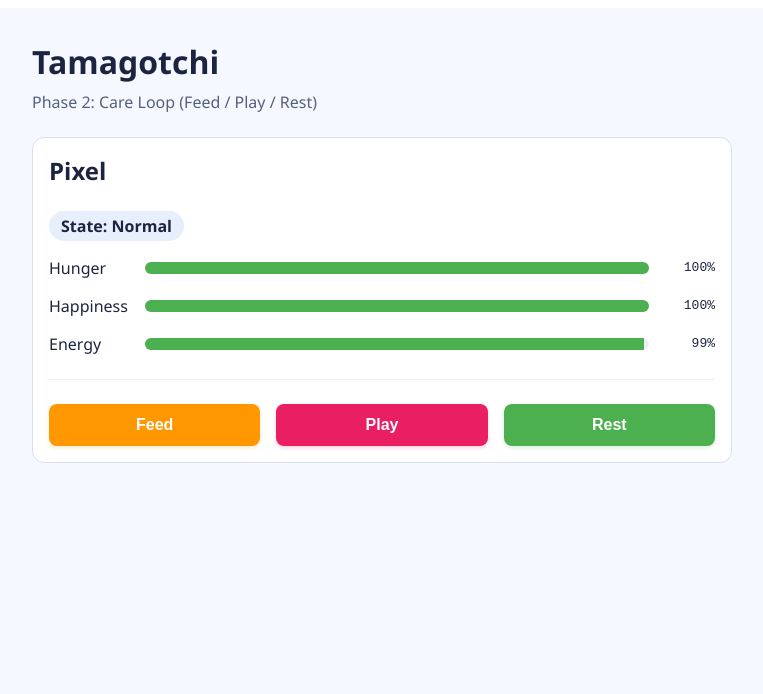
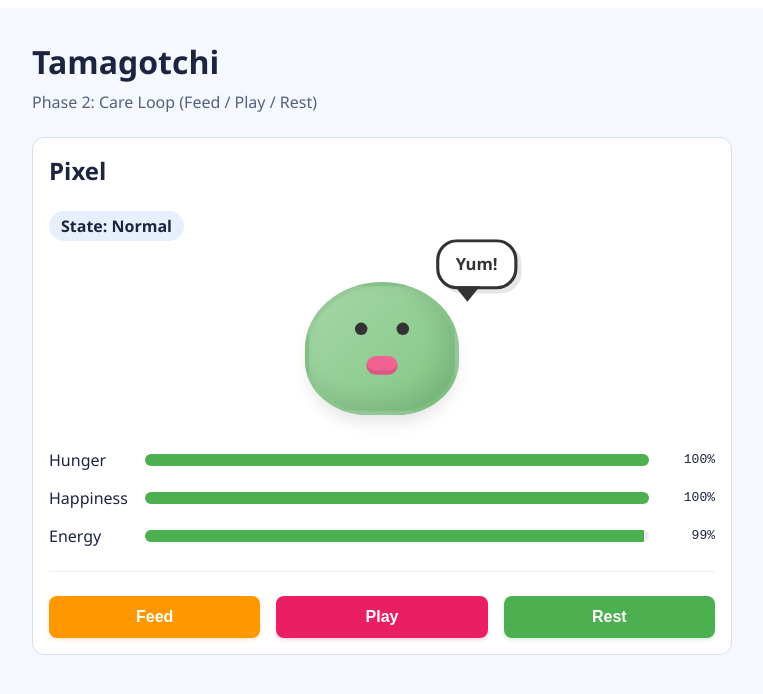
Before and after one commit to aldrinm/tamagotchi, an Angular app: page / in a window 1280 px wide. Both pictures are taken after a click on the button "Feed". Shown: the top 694 px of the page, without its empty margins (258-1021 px from the left). Built offline with nearby package versions, Linux system fonts and the light colour scheme.

Commit message:
feat: implement Phase 4 personal touches with CSS blob and reactions

```diff
--- a/src/app/app.css
+++ b/src/app/app.css
@@ -143,3 +143,133 @@ header p {
   background: #388e3c;
   box-shadow: 0 4px 8px rgba(76, 175, 80, 0.3);
 }
+
+/* Pet Blob Styles */
+.pet-blob {
+  position: relative;
+  width: 140px;
+  height: 120px;
+  margin: 2rem auto;
+  border-radius: 55% 55% 45% 45%;
+  display: flex;
+  flex-direction: column;
+  align-items: center;
+  justify-content: center;
+  transition: all 0.5s cubic-bezier(0.4, 0, 0.2, 1);
+  animation: breathe 3s ease-in-out infinite;
+  box-shadow:
+    inset -10px -10px 20px rgba(0, 0, 0, 0.1),
+    0 10px 15px -3px rgba(0, 0, 0, 0.1);
+  border: 4px solid rgba(0, 0, 0, 0.05);
+}
+
+@keyframes breathe {
+  0%, 100% { transform: scale(1); }
+  50% { transform: scale(1.05) translateY(-5px); }
+}
+
+.state-normal { background: linear-gradient(135deg, #a5d6a7, #81c784); }
+.state-sick { background: linear-gradient(135deg, #fff59d, #fff176); }
+.state-evolved { background: linear-gradient(135deg, #90caf9, #64b5f6); }
+
+/* Eyes */
+.eyes {
+  display: flex;
+  gap: 28px;
+  margin-bottom: 20px;
+  transition: all 0.3s ease;
+}
+
+.eye {
+  width: 12px;
+  height: 12px;
+  background: #333;
+  border-radius: 50%;
+  transition: all 0.2s ease;
+}
+
+.eyes-happy .eye {
+  width: 16px;
+  height: 8px;
+  border-radius: 20px 20px 0 0;
+  background: transparent;
+  border: 4px solid #333;
+  border-bottom: 0;
+  transform: translateY(2px);
+}
+
+.eyes-closed .eye {
+  width: 16px;
+  height: 4px;
+  border-radius: 2px;
+  background: #333;
+  transform: translateY(4px);
+}
+
+/* Mouth */
+.mouth {
+  width: 24px;
+  height: 12px;
+  border-radius: 0 0 12px 12px;
+  border: 4px solid #333;
+  border-top: 0;
+  transition: all 0.3s ease;
+}
+
+.mouth-yum {
+  width: 30px;
+  height: 18px;
+  border-radius: 20px;
+  background: #f06292;
+  border: none;
+  box-shadow: inset 0 -4px rgba(0,0,0,0.1);
+}
+
+.mouth-zzz {
+  width: 10px;
+  height: 10px;
+  border-radius: 50%;
+  border: 4px solid #333;
+}
+
+.mouth-open {
+  width: 24px;
+  height: 24px;
+  border-radius: 50%;
+  border: 4px solid #333;
+}
+
+/* Reaction Bubble */
+.bubble {
+  position: absolute;
+  top: -45px;
+  right: -60px;
+  background: white;
+  padding: 10px 16px;
+  border-radius: 20px;
+  border: 3px solid #333;
+  font-weight: 800;
+  font-size: 1rem;
+  color: #333;
+  animation: bubble-pop 0.4s cubic-bezier(0.175, 0.885, 0.32, 1.275);
+  box-shadow: 4px 4px 0 rgba(0,0,0,0.1);
+  white-space: nowrap;
+  z-index: 10;
+}
+
+.bubble::after {
+  content: '';
+  position: absolute;
+  bottom: -15px;
+  left: 15px;
+  width: 0;
+  height: 0;
+  border-left: 12px solid transparent;
+  border-right: 12px solid transparent;
+  border-top: 15px solid #333;
+}
+
+@keyframes bubble-pop {
+  from { transform: scale(0) rotate(-10deg) translateY(20px); opacity: 0; }
+  to { transform: scale(1) rotate(5deg) translateY(0); opacity: 1; }
+}
--- a/src/app/app.html
+++ b/src/app/app.html
@@ -7,6 +7,17 @@
   <section class="pet-card" aria-label="Pet area">
     <h2>{{ pet.name }}</h2>
     <p class="state-indicator" aria-label="Current pet state">State: {{ state }}</p>
+
+    <div class="pet-blob" [class]="'state-' + state.toLowerCase()" aria-hidden="true">
+      <div class="eyes" [class]="'eyes-' + eyeState()">
+        <div class="eye left"></div>
+        <div class="eye right"></div>
+      </div>
+      <div class="mouth" [class]="'mouth-' + mouthState()"></div>
+      @if (reactionText()) {
+        <div class="bubble">{{ reactionText() }}</div>
+      }
+    </div>
 
     <ul class="vitals" aria-label="Pet vitals">
       <li>
--- a/src/app/app.ts
+++ b/src/app/app.ts
@@ -1,4 +1,4 @@
-import { Component, inject, OnInit, OnDestroy } from '@angular/core';
+import { Component, inject, OnInit, OnDestroy, signal } from '@angular/core';
 import { GameService } from './game.service';
 import { TICK_INTERVAL_SECONDS } from './game.constants';
 
@@ -11,6 +11,12 @@ import { TICK_INTERVAL_SECONDS } from './game.constants';
 export class App implements OnInit, OnDestroy {
   protected readonly gameService = inject(GameService);
   private tickInterval?: any;
+  private reactionTimeout?: any;
+
+  // Reaction states
+  protected readonly reactionText = signal<string>('');
+  protected readonly eyeState = signal<'normal' | 'happy' | 'closed'>('normal');
+  protected readonly mouthState = signal<'normal' | 'yum' | 'zzz' | 'open'>('normal');
 
   ngOnInit(): void {
     this.tickInterval = setInterval(() => {
@@ -22,6 +28,9 @@ export class App implements OnInit, OnDestroy {
     if (this.tickInterval) {
       clearInterval(this.tickInterval);
     }
+    if (this.reactionTimeout) {
+      clearTimeout(this.reactionTimeout);
+    }
   }
 
   // Exposed for template convenience
@@ -31,13 +40,33 @@ export class App implements OnInit, OnDestroy {
 
   protected feed(): void {
     this.gameService.feed();
+    this.triggerReaction('Yum!', 'normal', 'yum');
   }
 
   protected play(): void {
     this.gameService.play();
+    this.triggerReaction('Wheee!', 'happy', 'open');
   }
 
   protected rest(): void {
     this.gameService.rest();
+    this.triggerReaction('Zzz...', 'closed', 'zzz');
+  }
+
+  private triggerReaction(text: string, eyes: 'normal' | 'happy' | 'closed', mouth: 'normal' | 'yum' | 'zzz' | 'open'): void {
+    if (this.reactionTimeout) {
+      clearTimeout(this.reactionTimeout);
+    }
+
+    this.reactionText.set(text);
+    this.eyeState.set(eyes);
+    this.mouthState.set(mouth);
+
+    this.reactionTimeout = setTimeout(() => {
+      this.reactionText.set('');
+      this.eyeState.set('normal');
+      this.mouthState.set('normal');
+      this.reactionTimeout = undefined;
+    }, 3000);
   }
 }
```
Also changed, not shown: specs/2026-04-18-personal-touches/plan.md (added, +19 -0 lines), specs/2026-04-18-personal-touches/requirements.md (added, +39 -0 lines), specs/2026-04-18-personal-touches/validation.md (added, +25 -0 lines), specs/roadmap.md (+1 -1 lines), 1 other file (tests, documents, lock files or other folders).
